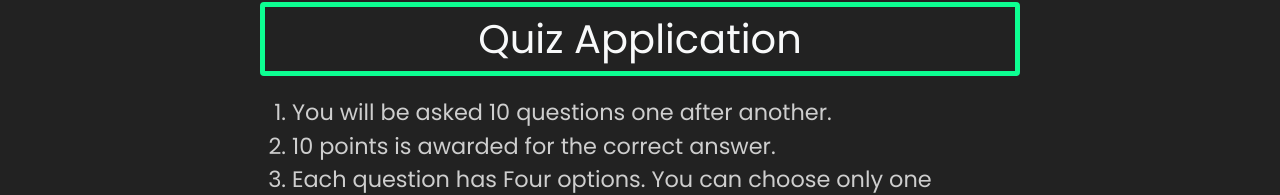
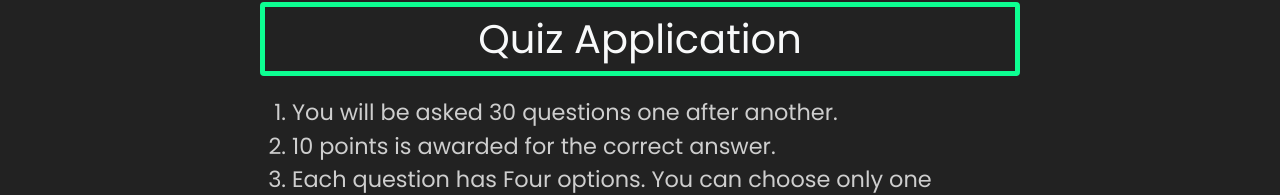
Before and after one commit to tejartr7/mern-quiz-app, a React (Create React App) app in the folder client/: page / in a window 1280 px wide. Shown: the part 94-289 px from the top of the page. Built offline with nearby package versions, Linux system fonts and the light colour scheme; sample sign-in values are in the browser's storage.

Commit message:
Update Home.jsx

```diff
--- a/client/src/pages/Home.jsx
+++ b/client/src/pages/Home.jsx
@@ -11,7 +11,7 @@ const Home = () => {
         <><Header /><div className='container'>
             <h1 className='title text-light'>Quiz Application</h1>
             <ol>
-                <li>You will be asked 10 questions one after another.</li>
+                <li>You will be asked 30 questions one after another.</li>
                 <li>10 points is awarded for the correct answer.</li>
                 <li>Each question has Four options. You can choose only one options.</li>
                 <li>You can review and change answers before the quiz finish.</li>
```
